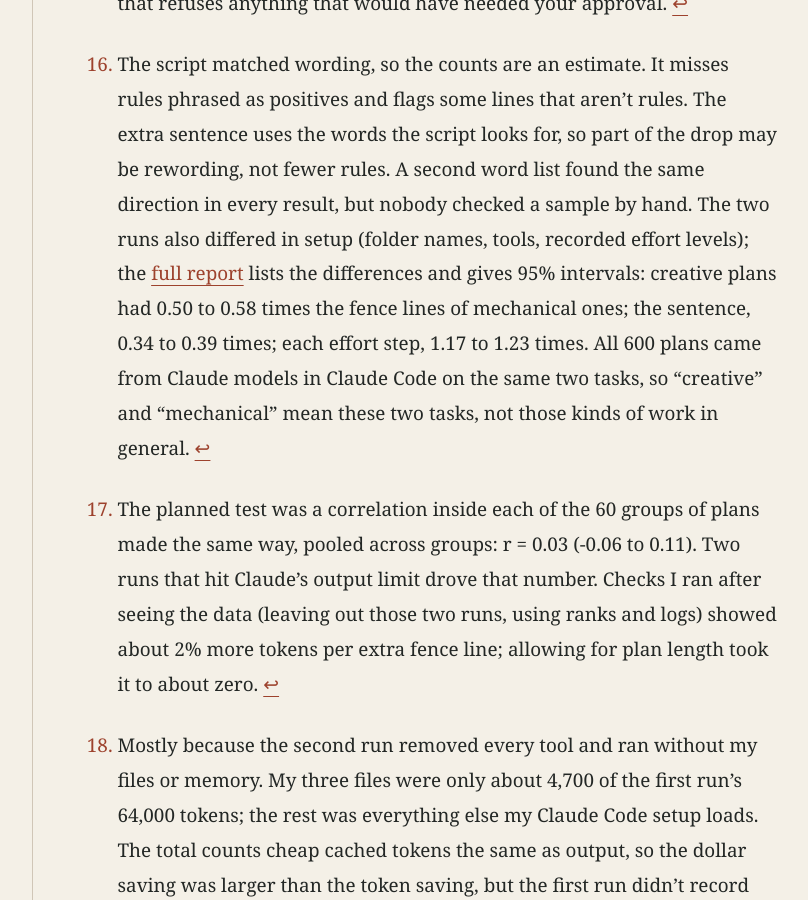
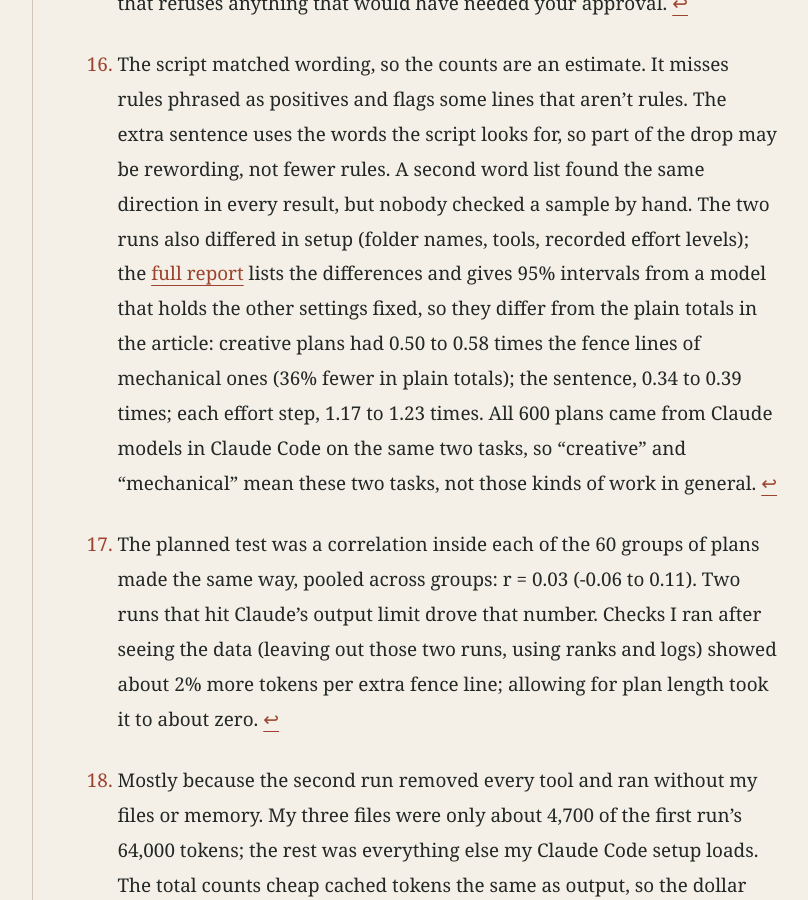
Before and after one commit to chrpotr/chrpotr.github.io, a Jekyll site: the page built from _posts/2026-10-20-fences.md, in a window 1280 px wide and 900 px high, scrolled down 17164 px. Shown: the whole window, without its empty margins (191-999 px from the left). Built offline with Jekyll 4.4.1, drawn with Linux system fonts in a browser that asks for light colours.

Commit message:
Fences, count footnote: the intervals come from a model, plus the plain total
Approved by Chris on 2026-10-21.

Co-Authored-By: Claude Opus 5.5 <noreply@anthropic.com>
Claude-Session: https://claude.ai/code/session_01G5kMGqEPbuaMhWd34ruJvx

```diff
--- a/_posts/2026-10-20-fences.md
+++ b/_posts/2026-10-20-fences.md
@@ -290,7 +290,7 @@ The prompts, the script, my counts, and the file-move plans are all in [the repo
 
 [^sandbox]: An operating-system wall that limits which files and network addresses a command can reach. Claude Code’s sandbox has limits: it’s off by default, it covers shell commands only (not its file tools or MCP servers), and it doesn’t run on native Windows.
 
-[^count]: The script matched wording, so the counts are an estimate. It misses rules phrased as positives and flags some lines that aren’t rules. The extra sentence uses the words the script looks for, so part of the drop may be rewording, not fewer rules. A second word list found the same direction in every result, but nobody checked a sample by hand. The two runs also differed in setup (folder names, tools, recorded effort levels); the [full report](https://github.com/chrpotr/ai-fences-make-good-neighbors/blob/main/experiment/second-run-2026-10-15/report.md) lists the differences and gives 95% intervals: creative plans had 0.50 to 0.58 times the fence lines of mechanical ones; the sentence, 0.34 to 0.39 times; each effort step, 1.17 to 1.23 times. All 600 plans came from Claude models in Claude Code on the same two tasks, so “creative” and “mechanical” mean these two tasks, not those kinds of work in general.
+[^count]: The script matched wording, so the counts are an estimate. It misses rules phrased as positives and flags some lines that aren’t rules. The extra sentence uses the words the script looks for, so part of the drop may be rewording, not fewer rules. A second word list found the same direction in every result, but nobody checked a sample by hand. The two runs also differed in setup (folder names, tools, recorded effort levels); the [full report](https://github.com/chrpotr/ai-fences-make-good-neighbors/blob/main/experiment/second-run-2026-10-15/report.md) lists the differences and gives 95% intervals from a model that holds the other settings fixed, so they differ from the plain totals in the article: creative plans had 0.50 to 0.58 times the fence lines of mechanical ones (36% fewer in plain totals); the sentence, 0.34 to 0.39 times; each effort step, 1.17 to 1.23 times. All 600 plans came from Claude models in Claude Code on the same two tasks, so “creative” and “mechanical” mean these two tasks, not those kinds of work in general.
 
 [^checks]: The planned test was a correlation inside each of the 60 groups of plans made the same way, pooled across groups: r = 0.03 (-0.06 to 0.11). Two runs that hit Claude’s output limit drove that number. Checks I ran after seeing the data (leaving out those two runs, using ranks and logs) showed about 2% more tokens per extra fence line; allowing for plan length took it to about zero.
 
```
